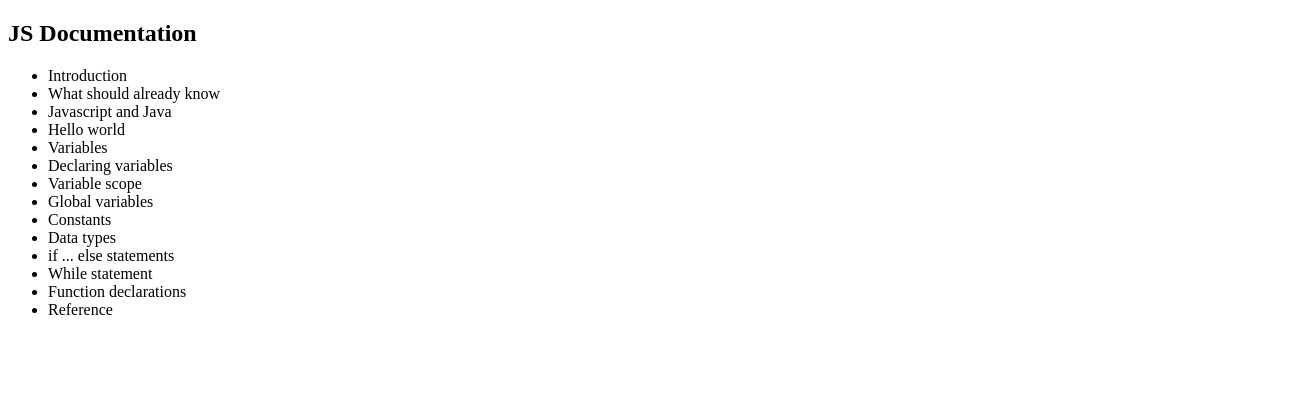
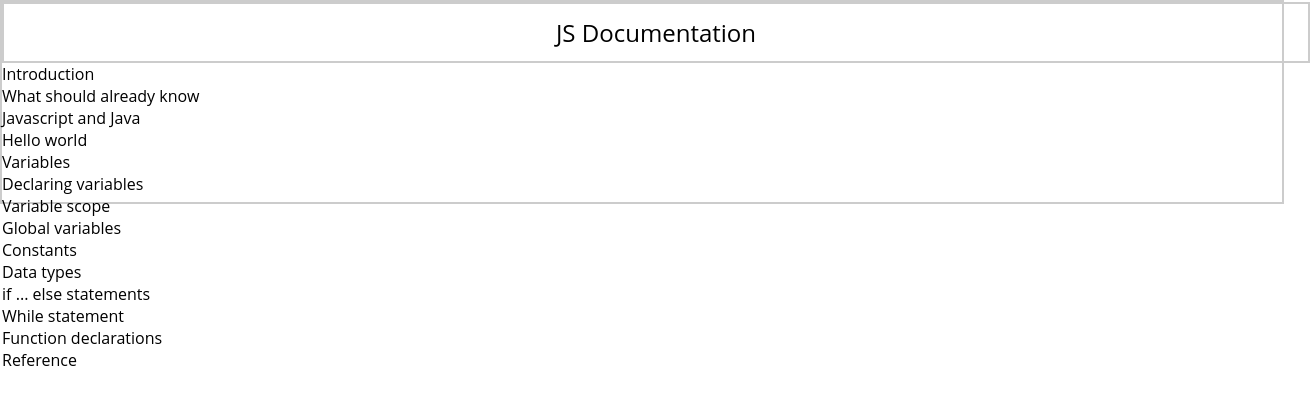
Before and after one commit to luis-pomare/freeCodeCampTechnicalDocumentationPage, a plain HTML site: page index.html in a window 1280 px wide. Shown: the whole page, 1310 px wide, since content can reach past the window. Drawn offline with Linux system fonts and the light colour scheme.

Commit message:
CSS first steps

```diff
--- a/index.html
+++ b/index.html
@@ -4,12 +4,14 @@
     <meta charset="UTF-8" />
     <meta http-equiv="X-UA-Compatible" content="IE=edge" />
     <meta name="viewport" content="width=device-width, initial-scale=1.0" />
-    <title>Document</title>
+    <link rel="stylesheet" href="style.css" />
+    <title>Technical documentation</title>
   </head>
   <body>
     <nav>
       <header>
         <h1>JS Documentation</h1>
+      </header>
       <ul>
         <li>Introduction</li>
         <li>What should already know</li>
@@ -26,7 +28,6 @@
         <li>Function declarations</li>
         <li>Reference</li>
       </ul>
-      </header>
     </nav>
     <main></main>
   </body>
--- /dev/null
+++ b/style.css
@@ -0,0 +1,22 @@
+* {
+  margin: 0;
+  padding: 0;
+  font-family: "Open Sans", Arial, sans-serif;
+}
+
+nav {
+  height: 200px;
+  width: 100%;
+  border: 2px solid #ccc;
+}
+
+h1 {
+  width: 100%;
+  padding: 12px;
+  font-weight: 400;
+  display: flex;
+  align-items: center;
+  justify-content: center;
+  text-align: center;
+  border: 2px solid #ccc;
+}
```
Lines whose indentation alone changed are shown as unchanged.
